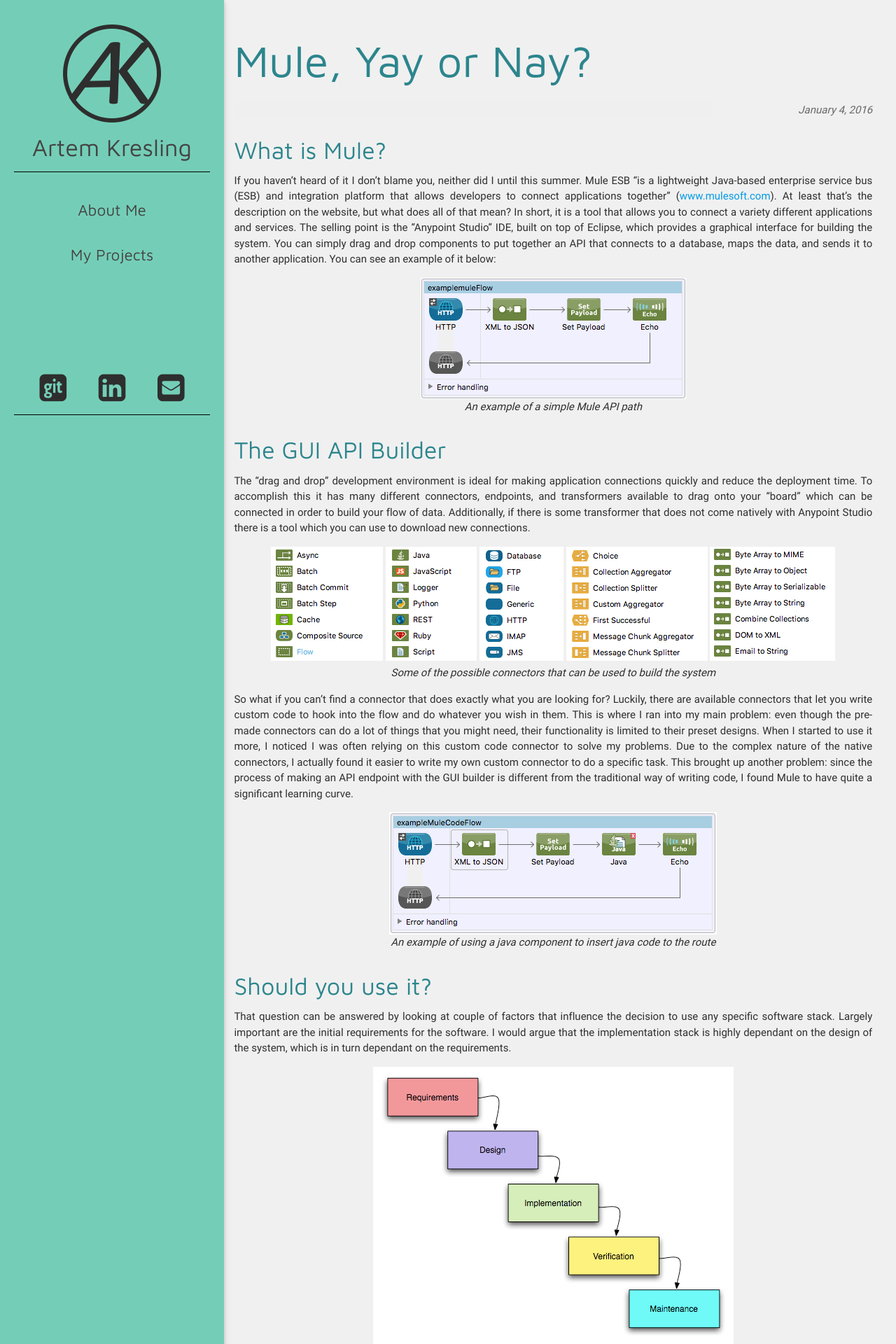
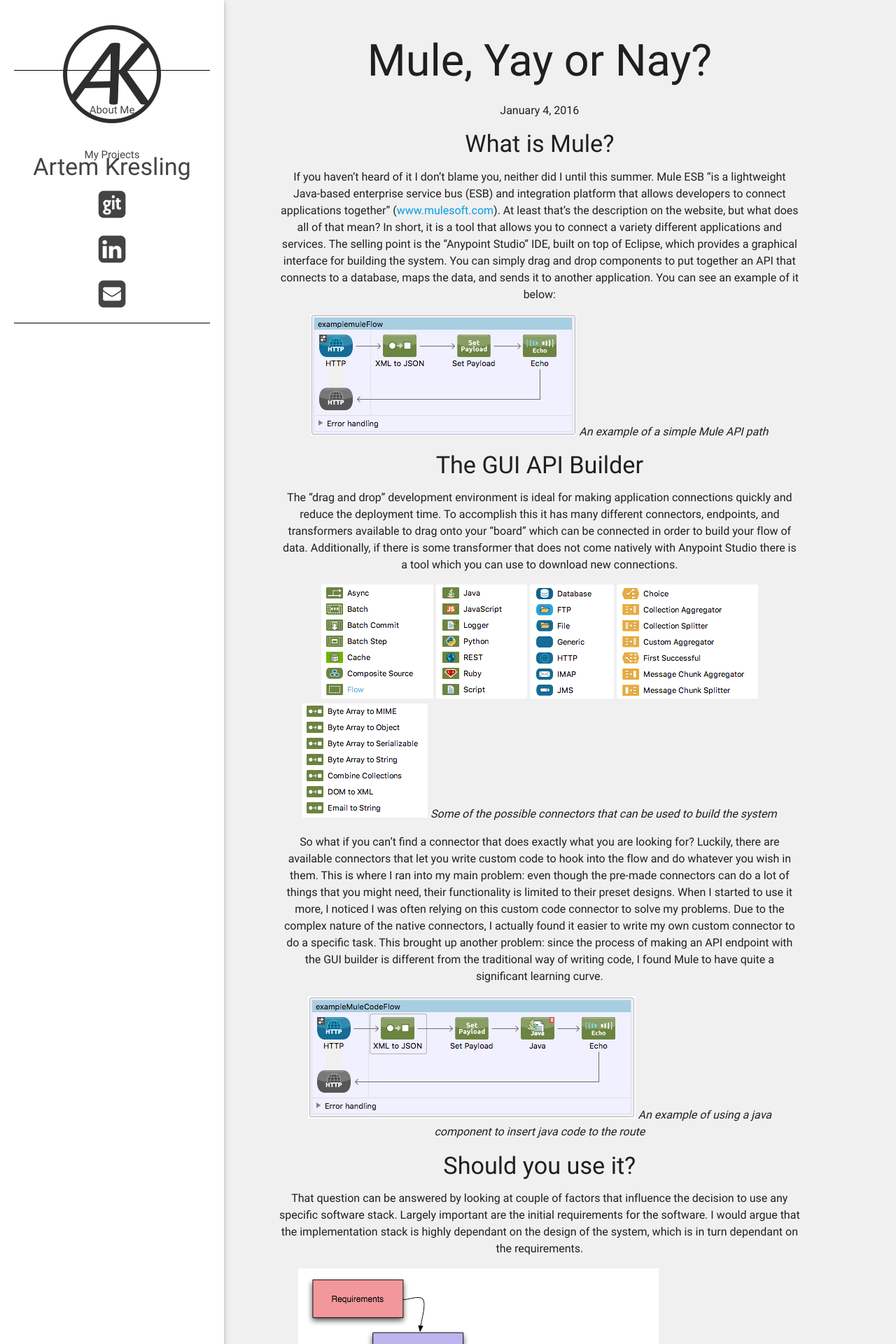
Before and after one commit to akresling/akresling.github.io, a Jekyll site: the page built from _posts/2016-1-4-Mule-ESB-Experience.md, in a window 1280 px wide. Shown: the top 1920 px of the page at 70% size. Built offline with Jekyll 4.4.1, drawn with Linux system fonts in a browser that asks for light colours; nearby versions of some CDN libraries.

Commit message:
changed the site to a business card

```diff
--- a/assets/css/style.css
+++ b/assets/css/style.css
@@ -1,172 +1,69 @@
-#logo {
-    display: block;
-    margin: auto;
+html {
+    width: 100%;
+    height: 100%;
 }
 
-h1, h4, h5 {
-    font-family: 'Maven Pro', sans-serif;
-}
-
-.no_mrg {
+body {
+    width: 100%;
+    height: 100%;
+    font-family: 'Roboto', sans-serif;
+    font-size: 16px;
     margin: 0;
-}
-
-#top_mrg_lg {
-    margin-top: 30%;
-}
-
-.btm_mrg_sm {
-    margin-bottom: 15px;
-}
-
-.inline {
-    display: inline-block;
-}
-
-.post > ul {
-    padding-left: 40px;
-}
-
-.card-content > p {
-    background-color: #FFF;
-}
-
-.post > ul li {
-    list-style-type: square;
-    margin: 15px 0 30px 0;
-}
-.center {
-    margin-left: auto;
-    margin-right: auto;
-    display: block;
-}
-
-#heading {
-    font-family: 'Maven Pro', sans-serif;
-    font-size: 1.5em;
-}
-
-html, body, p{
-    height: 100%;
-    margin: 0;
-    padding: 0;
-    max-width: 100%;
-    overflow-x: hidden;
-    color: #2E2E2E;
     background-color: #F0F0F0;
 }
 
-.sidebar {
-    background-color: #74CEB7;
+
+.container {
+    width: 80%;
+    margin: auto;
+    text-align: center;
 }
 
-.side-nav.fixed a {
-    display: inline-block;
-    padding: 0;
+.circle {
+    border-radius: 50%;
 }
 
-.content {
-    background-color: #F0F0F0;
+.description {
+    color: #444;
+    width: 60%;
+    padding-top: 30px;
+    margin: auto;
+    text-align: center;
+    font-family: 'Roboto', sans-serif;
 }
 
-.post_heading {
-    color: #2C858D;
+.description a {
+    color: #444;
+    text-decoration: none;
 }
 
-.full_height {
-    min-height: 100%;
-}
-
-#no_padding {
-    padding-left: 0;
-    padding-right: 0;
-}
-
-.margin_sm {
-    margin: 30px;
-}
-
-.date {
-    text-align: right;
-    font-style: italic;
-    opacity: 0.7;
-    padding: 0 25px 10px 0;
-}
-
-.date > p {
-    overflow: visible;
-}
-
-.post > p {
-    padding-bottom: 15px;
-}
-
-.post > h4 {
-    color: #2C858D;
-}
-
-.post {
-    text-align: justify;
-    margin-right: 25px;
-}
-
-#margin_xsm {
-    margin-right: 10px;
-}
-
-#bigger_font {
-    font-size 1.5em;
-}
-
-.card {
-    border-top: solid 3px;
-    border-color: #2C858D;
+.description a:hover {
+    color: #74CEB7;
+    text-decoration: none;
 }
 
 .icons {
-    margin-top: 9em;
+    color: #444;
+    margin-top: 3%;
 }
 
-#icons_link {
-    margin: 0 1.4em 0 1.4em;
-    height: 0;
+.icons > ul {
+    list-style-type: none;
 }
 
-.divider {
-    margin: 15px 0 0 0;
-}
-.fa {
-    color: #2E2E2E;
+.icons ul li {
+    display: inline;
+    padding-top: 10px;
+    padding-left: 20px;
+    padding-right: 20px;
 }
 
-.fa:hover {
-    color: #2C858D;
+.icons ul li a {
+    color: #444;
+    text-decoration: none;
 }
 
-.dark_grey {
-    color: #2E2E2E;
+.icons ul li a:hover {
+    color: #74CEB7;
+    text-decoration: none;
 }
-
-.dark_grey:hover {
-    color: #2C858D;
-}
-
-.verticalLine {
-    border-left: thick solid #ff0000;
-}
-
-p > img {
-    display: block;
-    margin-left: auto;
-    margin-right: auto;
-}
-
-img + em {
-    display: block;
-    text-align: center;
-}
-
-.image_row {
-    text-align: center;
-    padding-bottom: 15px;
-}
```
Also changed, not shown: index.html (+42 -13 lines), 1 other file.
